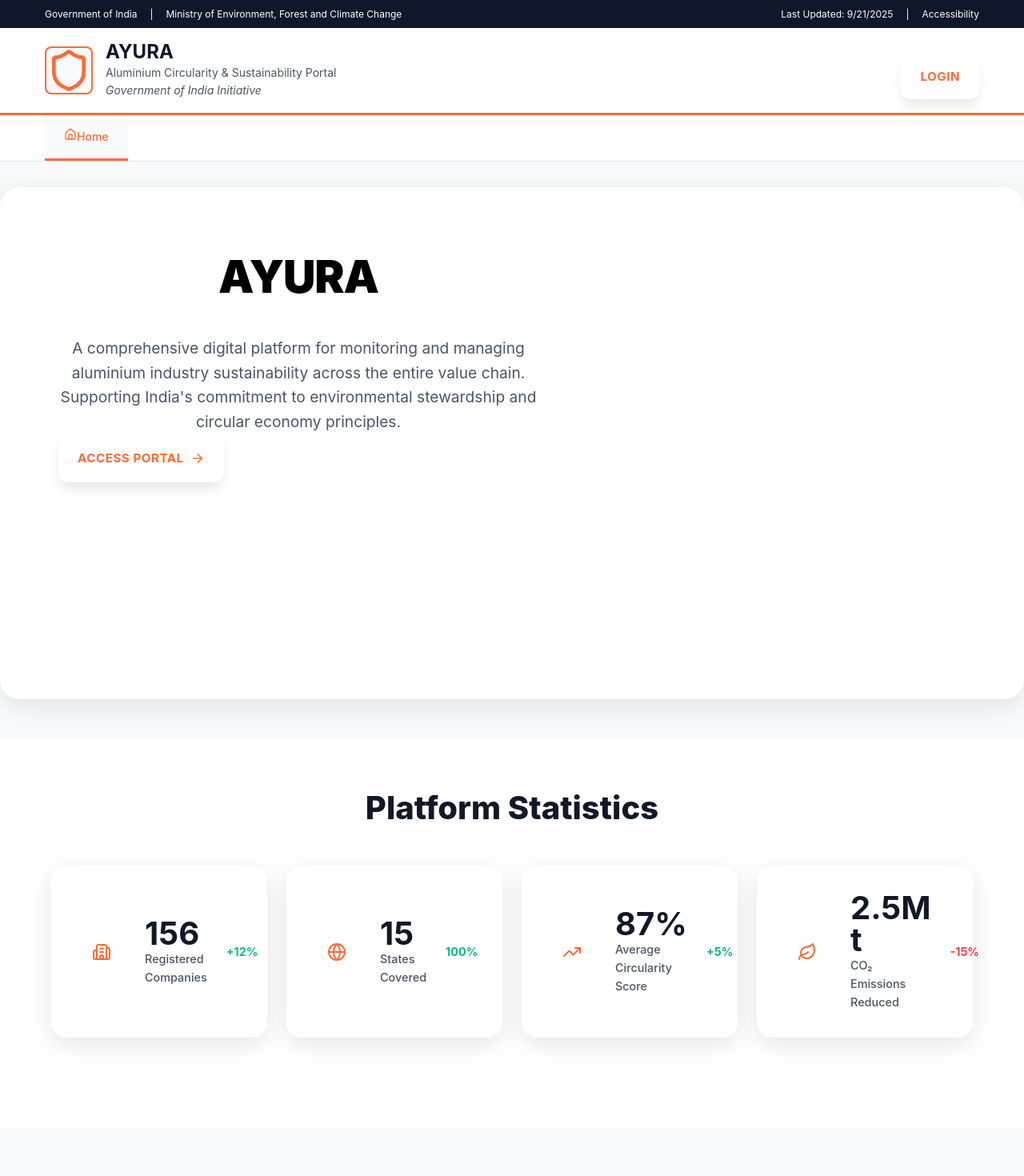
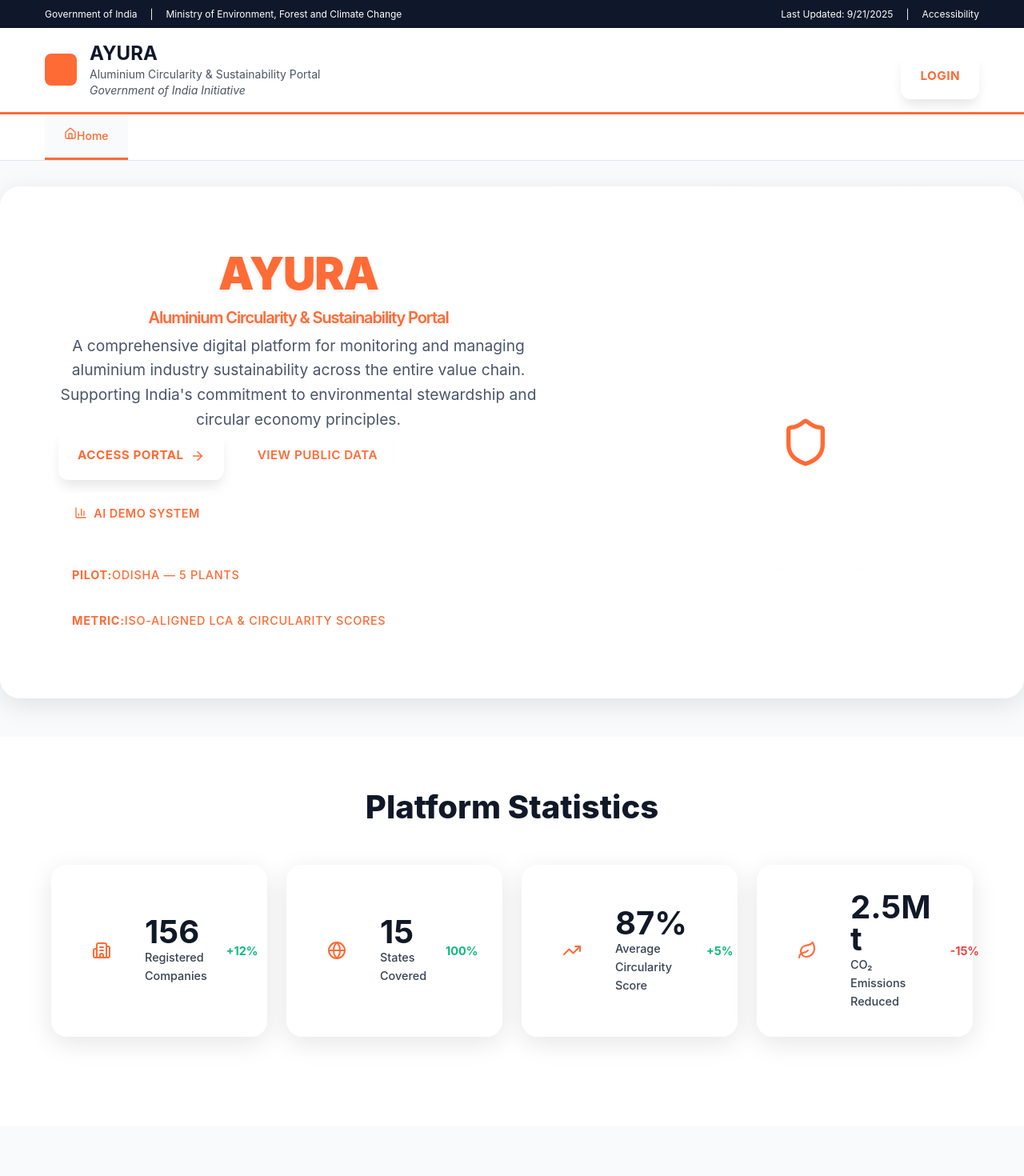
Before and after one commit to parthnijh/ayura_beta_v1, a React (Create React App) app: page / in a window 1280 px wide. Shown: the top 1470 px of the page at 80% size. Built offline with nearby package versions, Linux system fonts and the light colour scheme.

Commit message:
home.css

```diff
--- a/src/pages/Home.css
+++ b/src/pages/Home.css
@@ -39,6 +39,106 @@
   -moz-osx-font-smoothing: grayscale;
 }
 
+/* Header/Navbar Styles */
+.header {
+  background: var(--white);
+  border-bottom: 1px solid var(--border-color);
+  padding: 1rem 0;
+  position: sticky;
+  top: 0;
+  z-index: 50;
+}
+
+.header-content {
+  display: flex;
+  align-items: center;
+  justify-content: space-between;
+  max-width: 1200px;
+  margin: 0 auto;
+  padding: 0 1.5rem;
+}
+
+.logo-container {
+  display: flex;
+  align-items: center;
+  gap: 0.75rem;
+}
+
+.logo-icon {
+  width: 40px;
+  height: 40px;
+  background: var(--primary-color);
+  border-radius: 8px;
+  display: flex;
+  align-items: center;
+  justify-content: center;
+  color: var(--white);
+  font-weight: 700;
+  font-size: 1.2rem;
+}
+
+.logo-text {
+  display: flex;
+  flex-direction: column;
+}
+
+.logo-title {
+  font-size: 1.5rem;
+  font-weight: 800;
+  color: var(--gray-900);
+  margin: 0;
+  line-height: 1.2;
+}
+
+.logo-subtitle {
+  font-size: 0.8rem;
+  color: var(--gray-600);
+  margin: 0;
+  line-height: 1.2;
+}
+
+.nav-links {
+  display: flex;
+  align-items: center;
+  gap: 2rem;
+}
+
+.nav-link {
+  color: var(--gray-700);
+  text-decoration: none;
+  font-weight: 500;
+  padding: 0.5rem 1rem;
+  border-radius: 8px;
+  transition: all 0.2s ease;
+}
+
+.nav-link:hover {
+  color: var(--primary-color);
+  background: rgba(255, 107, 53, 0.1);
+}
+
+.nav-link.active {
+  color: var(--primary-color);
+  border-bottom: 2px solid var(--primary-color);
+  border-radius: 0;
+}
+
+.login-btn {
+  background: var(--primary-color);
+  color: var(--white);
+  padding: 0.75rem 1.5rem;
+  border-radius: 8px;
+  text-decoration: none;
+  font-weight: 600;
+  transition: all 0.2s ease;
+}
+
+.login-btn:hover {
+  background: var(--primary-dark);
+  transform: translateY(-1px);
+  color: var(--white);
+}
+
 /* Ensure the home component takes full space */
 .home {
   width: 100%;
@@ -55,7 +155,7 @@
 /* Hero Section */
 .hero-section {
   background: linear-gradient(135deg, #ff6b35 0%, #0ea5e9 100%);
-  color: #ffffff;
+  color: #ff6b35;
   padding: 4rem 0;
   position: relative;
   overflow: hidden;
@@ -98,22 +198,23 @@
   font-weight: 900;
   margin: 0 0 0.5rem 0;
   letter-spacing: -0.02em;
-  color: black;
+  color: #ff6b35; /* Fixed: Changed from black to white for better contrast */
+  text-shadow: 0 2px 4px rgba(0, 0, 0, 0.1); /* Added text shadow for better readability */
 }
 
 .hero-subtitle {
   display: block;
   font-size: 1.25rem;
   font-weight: 600;
-  color: rgba(255, 255, 255, 0.9);
+  color: ff6b35;
   margin-top: 0.5rem;
 }
 
 .hero-description {
+  color: black; /* Improved: Increased opacity for better visibility */
   font-size: 1.1rem;
   line-height: 1.7;
   margin: 1.5rem 0 2rem 0;
-  color: rgba(255, 255, 255, 0.95);
   max-width: 600px;
 }
 
@@ -157,26 +258,27 @@
   transform: translateY(-2px);
   box-shadow: 0 20px 25px -5px rgba(0, 0, 0, 0.1);
   background: #f8fafc;
+  color: #ff6b35; /* Ensure color stays consistent on hover */
 }
 
 .btn-outline {
   background: rgba(255, 255, 255, 0.1);
-  color: #ffffff;
-  border: 2px solid rgba(255, 255, 255, 0.3);
+  color: #ff6b35;
+  border: 2px solid rgba(255, 255, 255, 0.4); /* Improved: Increased border opacity */
   backdrop-filter: blur(10px);
 }
 
 .btn-outline:hover {
   background: rgba(255, 255, 255, 0.2);
-  border-color: rgba(255, 255, 255, 0.4);
+  border-color: rgba(255, 255, 255, 0.6); /* Improved: Increased border opacity on hover */
   transform: translateY(-2px);
-  color: #ffffff;
+  color: #ff6b35;
 }
 
 .btn-accent {
   background: rgba(255, 255, 255, 0.15);
-  color: #ffffff;
-  border: 1px solid rgba(255, 255, 255, 0.3);
+  color: #ff6b35;
+  border: 1px solid rgba(255, 255, 255, 0.4); /* Improved: Increased border opacity */
   padding: 0.8rem 1.2rem;
   font-size: 0.9rem;
   backdrop-filter: blur(10px);
@@ -185,7 +287,7 @@
 .btn-accent:hover {
   background: rgba(255, 255, 255, 0.25);
   transform: translateY(-1px);
-  color: #ffffff;
+  color: #ff6b35;
 }
 
 /* Hero Badges */
@@ -196,12 +298,14 @@
 }
 
 .badge {
-  background: rgba(255, 255, 255, 0.1);
+  background: rgba(255, 255, 255, 0.15); /* Improved: Increased opacity */
   padding: 0.5rem 1rem;
   border-radius: 50px;
   font-size: 0.9rem;
   font-weight: 500;
+  color: ff6b35;
   backdrop-filter: blur(10px);
+  border: 1px solid rgba(255, 255, 255, 0.2); /* Added: Subtle border for definition */
 }
 
 /* Circularity Visual */
@@ -225,13 +329,13 @@
   z-index: 10;
   width: 100px;
   height: 100px;
-  background: rgba(255, 255, 255, 0.1);
+  background: rgba(255, 255, 255, 0.15); /* Improved: Increased opacity */
   border-radius: 50%;
   display: flex;
   align-items: center;
   justify-content: center;
   backdrop-filter: blur(10px);
-  border: 2px solid rgba(255, 255, 255, 0.2);
+  border: 2px solid rgba(255, 255, 255, 0.3); /* Improved: Increased border opacity */
 }
 
 .visual-rings {
@@ -247,7 +351,7 @@
   top: 50%;
   left: 50%;
   transform: translate(-50%, -50%);
-  border: 2px solid rgba(255, 255, 255, 0.15);
+  border: 2px solid rgba(255, 255, 255, 0.2); /* Improved: Increased opacity */
   border-radius: 50%;
   animation: pulse 4s ease-in-out infinite;
 }
@@ -272,11 +376,11 @@
 
 @keyframes pulse {
   0%, 100% {
-    opacity: 0.3;
+    opacity: 0.4; /* Improved: Increased base opacity */
     transform: translate(-50%, -50%) scale(1);
   }
   50% {
-    opacity: 0.6;
+    opacity: 0.7; /* Improved: Increased peak opacity */
     transform: translate(-50%, -50%) scale(1.05);
   }
 }
@@ -298,7 +402,7 @@
 .section-description {
   text-align: center;
   font-size: 1.1rem;
-  color: var(--gray-600);
+  color: var(--gray-700); /* Improved: Darker color for better readability */
   max-width: 600px;
   margin: 0 auto 3rem auto;
 }
@@ -351,7 +455,7 @@
 
 .stat-label {
   font-size: 0.9rem;
-  color: var(--gray-600);
+  color: var(--gray-700); /* Improved: Darker color for better readability */
   font-weight: 500;
 }
 
@@ -463,12 +567,12 @@
 
 .portal-subtitle {
   font-size: 0.9rem;
-  color: var(--gray-600);
+  color: var(--gray-700); /* Improved: Darker color for better readability */
   font-weight: 500;
 }
 
 .portal-description {
-  color: var(--gray-700);
+  color: var(--gray-800); /* Improved: Darker color for better readability */
   line-height: 1.6;
   margin-bottom: 1.5rem;
 }
@@ -482,7 +586,7 @@
   align-items: center;
   gap: 0.75rem;
   margin-bottom: 0.75rem;
-  color: var(--gray-700);
+  color: var(--gray-800); /* Improved: Darker color for better readability */
   font-size: 0.9rem;
 }
 
@@ -509,6 +613,7 @@
 .portal-link:hover {
   background: var(--gray-700);
   transform: translateY(-1px);
+  color: var(--white); /* Ensure color stays white on hover */
 }
 
 /* Initiatives Section */
@@ -557,7 +662,7 @@
 }
 
 .initiative-description {
-  color: var(--gray-600);
+  color: var(--gray-700); /* Improved: Darker color for better readability */
   line-height: 1.6;
 }
 
@@ -609,7 +714,7 @@
 }
 
 .step-description {
-  color: var(--gray-600);
+  color: var(--gray-700); /* Improved: Darker color for better readability */
   line-height: 1.6;
 }
 
@@ -633,6 +738,22 @@
 @media (max-width: 768px) {
   .container {
     padding: 0 1rem;
+  }
+
+  .header-content {
+    padding: 0 1rem;
+  }
+
+  .nav-links {
+    gap: 1rem;
+  }
+
+  .logo-title {
+    font-size: 1.25rem;
+  }
+
+  .logo-subtitle {
+    font-size: 0.75rem;
   }
 
   .hero-section {
@@ -675,6 +796,21 @@
 }
 
 @media (max-width: 480px) {
+  .header-content {
+    flex-direction: column;
+    gap: 1rem;
+    text-align: center;
+  }
+
+  .nav-links {
+    flex-wrap: wrap;
+    justify-content: center;
+  }
+
+  .logo-title {
+    font-size: 1.1rem;
+  }
+
   .hero-title {
     font-size: 2rem;
   }
```
